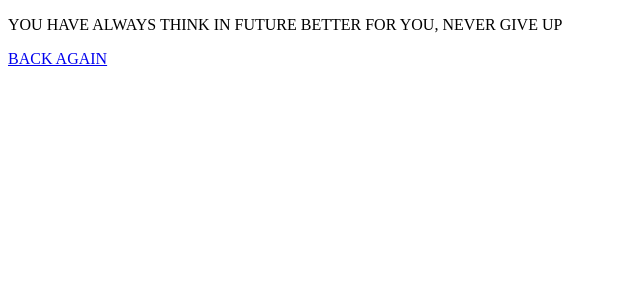
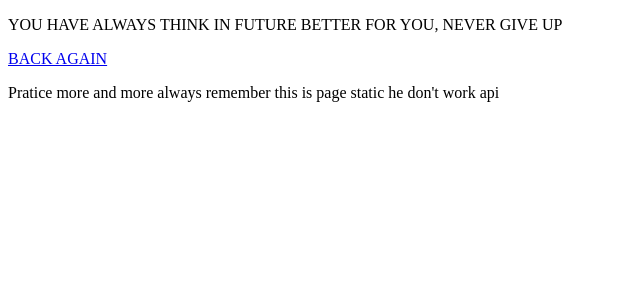
Before and after one commit to felipe-programador-18/createallnext, a Next.js app: page /teste in a window 1280 px wide. Shown: the top 300 px of the page, without its empty margins (0-640 px from the left). Built offline with nearby package versions, Linux system fonts and the light colour scheme.

Commit message:
c4- pratice more page static first steps nextjs

```diff
--- a/pages/teste.js
+++ b/pages/teste.js
@@ -10,6 +10,7 @@ const Here = () =>{
      <a> BACK AGAIN</a>
      </Link>
 
+     <p>Pratice more and more always remember this is page static he don't work api</p>
 
     </>
 }
```
